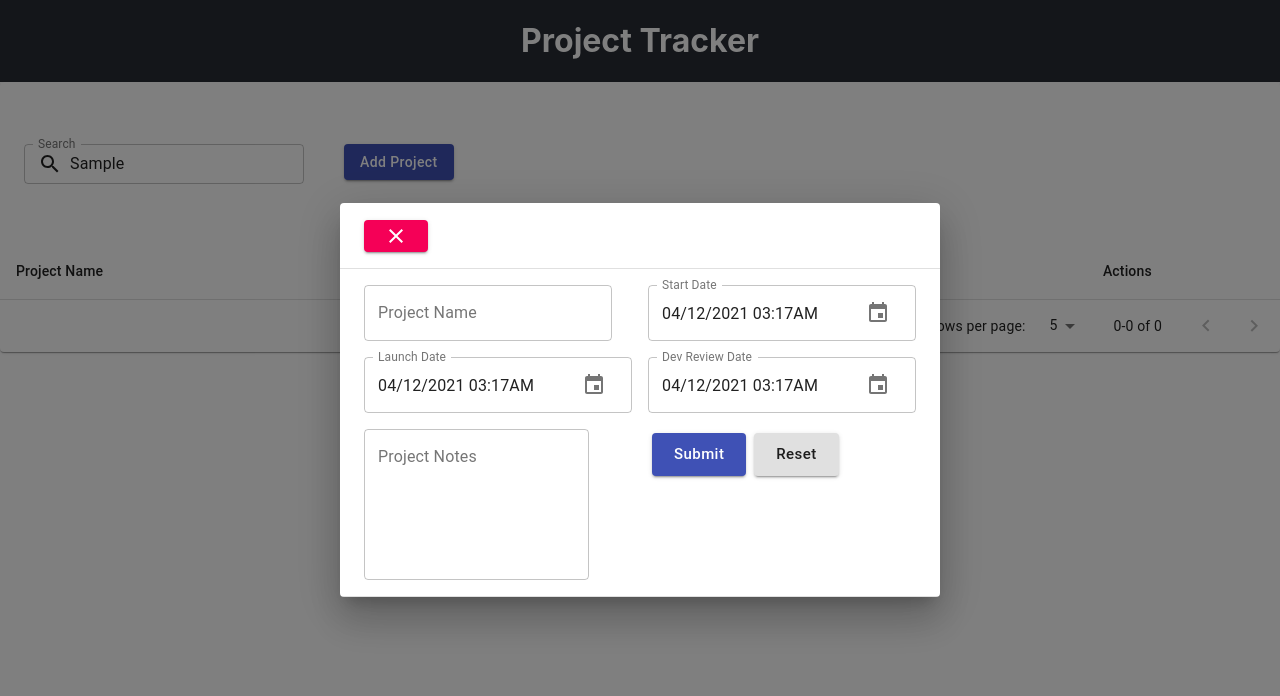
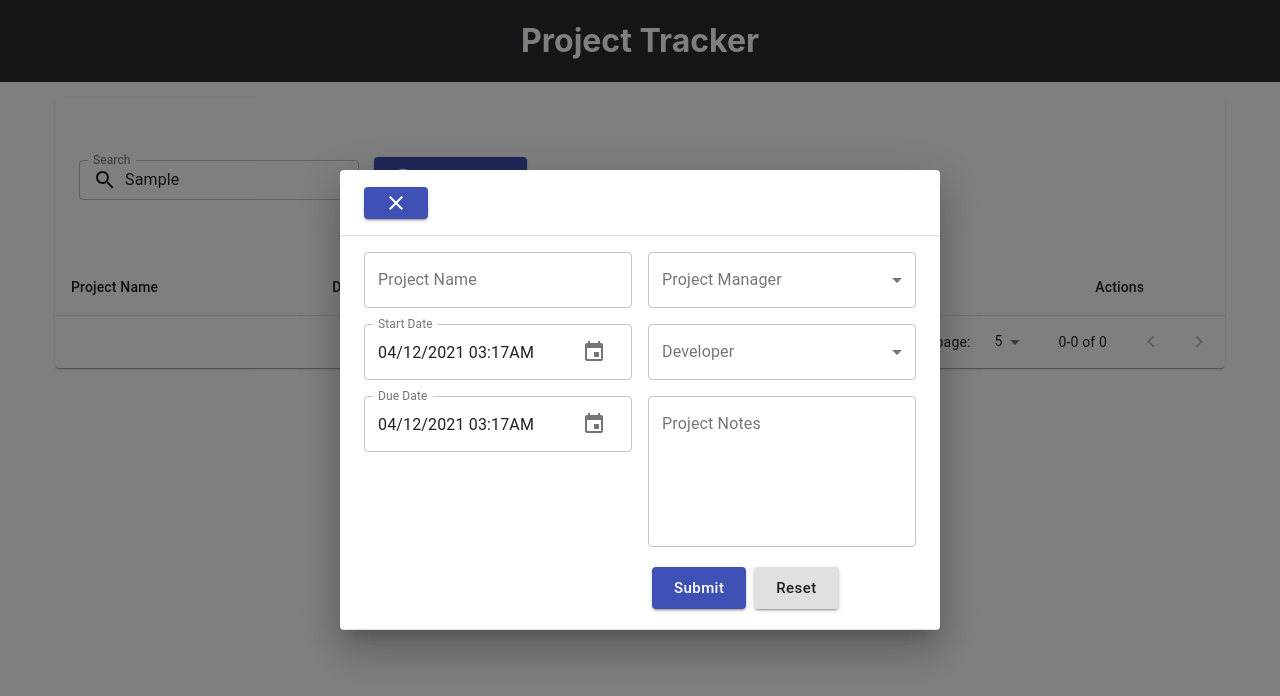
Before and after one commit to MKM421/project-tracker, a React (Create React App) app: page / in a window 1280 px wide. Both pictures are taken after typing "Sample" into the empty fields and a click on the button "Add Project". Shown: the top 696 px of the page. Built offline with nearby package versions, Linux system fonts and the light colour scheme.

Commit message:
polish UI

```diff
--- a/public/index.html
+++ b/public/index.html
@@ -24,7 +24,7 @@
       work correctly both with client-side routing and a non-root public URL.
       Learn how to configure a non-root public URL by running `npm run build`.
     -->
-    <title>React App</title>
+    <title>React Project Tracker</title>
   </head>
   <body>
     <noscript>You need to enable JavaScript to run this app.</noscript>
--- a/src/App.css
+++ b/src/App.css
@@ -6,7 +6,6 @@
   height: 40vmin;
   pointer-events: none;
 }
-
 
 .App-header {
   background-color: #282c34;
@@ -27,5 +26,16 @@
   padding:3em 5em;
 }
 .table-header .add-btn {
-  margin-left:40px;
+  margin-left:15px;
 }
+.project-container {
+  max-width:1170px;
+  margin:0 auto;
+  padding-top:1em;
+}
+.MuiFormControl-root {
+  display:flex !important;
+}
+.action-btn {
+  margin-right:7px !important;
+}
--- a/src/App.js
+++ b/src/App.js
@@ -10,7 +10,9 @@ function App() {
       <header className="App-header">
         <h1>Project Tracker</h1>
       </header>
-          <Projects/>
+      <div className="project-container">
+        <Projects/>
+      </div>
     </div>
   );
 }
--- a/src/components/Popup.js
+++ b/src/components/Popup.js
@@ -1,5 +1,5 @@
 import React from 'react'
-import { Dialog, DialogTitle, DialogContent, Typography, Button } from '@material-ui/core';
+import { Dialog, DialogTitle, DialogContent, Typography, Button, Tooltip } from '@material-ui/core';
 import CloseIcon from '@material-ui/icons/Close';
 
 export default function Popup(props) {
@@ -13,14 +13,16 @@ export default function Popup(props) {
           <Typography variant="h5" component="div">
             {title}
           </Typography>
+          <Tooltip title="close" arrow>
             <Button
-            color="secondary"
+              color="primary"
               variant="contained"
               size="small"
               className="button button--red"
               onClick={() => { setOpenPopup(false) }}>
               <CloseIcon />
             </Button>
+          </Tooltip>
         </div>
       </DialogTitle>
       <DialogContent dividers>
--- a/src/components/projects/AddProject.js
+++ b/src/components/projects/AddProject.js
@@ -3,7 +3,10 @@ import React, { useContext, useState } from 'react';
 import Toolbar from '@material-ui/core/Toolbar';
 import Controls from "../controls/Controls";
 import Snackbar from '@material-ui/core/Snackbar';
+import Tooltip from '@material-ui/core/Tooltip';
 import Alert from '@material-ui/lab/Alert';
+import AddIcon from '@material-ui/icons/Add';
+import AddCircleOutlineIcon from '@material-ui/icons/AddCircleOutline';
 import { v4 as uuidv4 } from 'uuid';
 // FILE IMPORTS
 import SearchItem from '../SearchItem';
@@ -28,7 +31,6 @@ const AddProject = (props) => {
     if (reason === 'clickaway') {
       return;
     }
-
     setOpenSnack(false);
   };
 
@@ -37,13 +39,16 @@ const AddProject = (props) => {
     <div>
       <Toolbar className="table-header">
         <SearchItem />
+        <Tooltip title="Add new project" arrow>
           <Controls.Button
             text="Add Project"
             color="primary"
-          size="medium"
+            size="large"
             className="add-btn"
+            startIcon={<AddCircleOutlineIcon/>}
             onClick={() => { setOpenPopup(true); }}
           />
+        </Tooltip>
       </Toolbar>
 
       <Snackbar open={openSnack} autoHideDuration={3000} onClose={handleSnackClose}>
@@ -56,7 +61,10 @@ const AddProject = (props) => {
         openPopup={openPopup}
         setOpenPopup={setOpenPopup}
       >
-        <ProjectForm initialProjectData={initialProjectData} addProject={addProject} />
+        <ProjectForm
+          initialProjectData={initialProjectData}
+          addProject={addProject}
+        />
 
       </Popup>
     </div>
--- a/src/components/projects/EditProject.js
+++ b/src/components/projects/EditProject.js
@@ -5,6 +5,7 @@ import { Grid } from '@material-ui/core';
 import { useForm, Form } from "./useProjectForm";
 import Controls from "../controls/Controls";
 import currentDateTime from '../../utils/currentDateTime';
+import { devList, pmList } from '../../utils/selectOptions';
 import ProjectsContext from '../../context/projects-context';
 
 
@@ -74,7 +75,7 @@ const EditProject = (props) => {
 
 
   return (
-    <Form onSubmit={handleSubmit}>
+    <Form id="form" onSubmit={handleSubmit}>
       <Grid container spacing={2}>
         <Grid item xs={6}>
           <Controls.Input
@@ -86,6 +87,15 @@ const EditProject = (props) => {
           />
         </Grid>
         <Grid item xs={6}>
+          <Controls.Select
+            name="projectManager"
+            label="Project Manager"
+            value={values.projectManager}
+            options={pmList}
+            onChange={handleInputChange}
+          />
+        </Grid>
+        <Grid item xs={6}>
           <Controls.DatePicker
             name="startDate"
             label="Start Date"
@@ -94,18 +104,19 @@ const EditProject = (props) => {
           />
         </Grid>
         <Grid item xs={6}>
-          <Controls.DatePicker
-            name="launchDate"
-            label="Launch Date"
-            value={values.launchDate}
+          <Controls.Select
+            name="dev"
+            label="Developer"
+            value={values.dev}
+            options={devList}
             onChange={handleInputChange}
           />
         </Grid>
         <Grid item xs={6}>
           <Controls.DatePicker
-            name="devReviewDate"
-            label="Dev Review Date"
-            value={values.devReviewDate}
+            name="dueDate"
+            label="Due Date"
+            value={values.dueDate}
             onChange={handleInputChange}
           />
         </Grid>
@@ -115,18 +126,18 @@ const EditProject = (props) => {
             label="Project Notes"
             multiline={true}
             rows={6}
-            value={values.projectNotes}
+            value={values.projectNotes.trim('')}
             onChange={handleInputChange}
             error={errors.fullName}
           />
           </Grid>
+          <Grid item xs={6}></Grid>
           <Grid item xs={6}>
             <Controls.Button
               type="submit"
               text="Update"
               color="primary"
             />
-
             <Controls.Button
               text="Reset"
               color="default"
--- a/src/components/projects/ProjectForm.js
+++ b/src/components/projects/ProjectForm.js
@@ -4,6 +4,7 @@ import { Grid } from '@material-ui/core';
 // FILE IMPORTS
 import Controls from "../../components/controls/Controls";
 import { useForm, Form } from "./useProjectForm";
+import { devList, pmList } from '../../utils/selectOptions';
 
 export default function ProjectForm(props) {
 
@@ -52,6 +53,15 @@ export default function ProjectForm(props) {
           />
         </Grid>
         <Grid item xs={6}>
+          <Controls.Select
+            name="projectManager"
+            label="Project Manager"
+            value={values.projectManager}
+            options={pmList}
+            onChange={handleInputChange}
+          />
+        </Grid>
+        <Grid item xs={6}>
           <Controls.DatePicker
             name="startDate"
             label="Start Date"
@@ -60,18 +70,19 @@ export default function ProjectForm(props) {
           />
         </Grid>
         <Grid item xs={6}>
-          <Controls.DatePicker
-            name="launchDate"
-            label="Launch Date"
-            value={values.launchDate}
+          <Controls.Select
+            name="dev"
+            label="Developer"
+            value={values.dev}
+            options={devList}
             onChange={handleInputChange}
           />
         </Grid>
         <Grid item xs={6}>
           <Controls.DatePicker
-            name="devReviewDate"
-            label="Dev Review Date"
-            value={values.devReviewDate}
+            name="dueDate"
+            label="Due Date"
+            value={values.dueDate}
             onChange={handleInputChange}
           />
         </Grid>
@@ -81,11 +92,12 @@ export default function ProjectForm(props) {
             label="Project Notes"
             multiline={true}
             rows={6}
-            value={values.projectNotes}
+            value={values.projectNotes.trim('')}
             onChange={handleInputChange}
             error={errors.fullName}
           />
           </Grid>
+          <Grid item xs={6}></Grid>
           <Grid item xs={6}>
             <Controls.Button
               type="submit"
--- a/src/components/projects/Projects.js
+++ b/src/components/projects/Projects.js
@@ -19,8 +19,9 @@ export default function Projects(props) {
   const initialProjectData = {
     projectName: '',
     startDate: new Date(),
-    launchDate: new Date(),
-    devReviewDate: new Date(),
+    dueDate: new Date(),
+    projectManager: '',
+    dev: '',
     lastModified: currentDateTime(),
     projectNotes: '',
     load: 0
--- a/src/components/projects/ProjectsList.js
+++ b/src/components/projects/ProjectsList.js
@@ -1,11 +1,12 @@
 // PACKAGE IMPORTS
-import React, { useState, useContext } from "react";
+import React, { useState, useContext, useEffect } from "react";
 import Button from '@material-ui/core/Button';
 import TableBody from '@material-ui/core/TableBody';
 import TableRow from '@material-ui/core/TableRow';
 import TableCell from '@material-ui/core/TableCell';
+import Tooltip from '@material-ui/core/Tooltip';
 import EditIcon from "@material-ui/icons/Edit";
-import CloseIcon from '@material-ui/icons/Close';
+import DeleteIcon from '@material-ui/icons/Delete';
 import Snackbar from '@material-ui/core/Snackbar';
 import Alert from '@material-ui/lab/Alert';
 import Dialog from '@material-ui/core/Dialog';
@@ -22,7 +23,9 @@ import { dateTimeOptions } from '../../utils/currentDateTime';
 
 const headCells = [
   { id: 'projectName', label: 'Project Name' },
-  { id: 'devReviewDate', label: 'Dev Review Date' },
+  { id: 'dueDate', label: 'Due Date' },
+  { id: 'projectManager', label:'PM' },
+  { id: 'dev', label:'Dev' },
   { id: 'lastModified', label: 'Last Modified' },
   { id: 'actions', label: 'Actions', disableSorting: true }
 ]
@@ -58,7 +61,6 @@ const ProjectsList = (props) => {
     if (reason === 'clickaway') {
       return;
     }
-
     setOpenSnack(false);
   };
 
@@ -66,7 +68,6 @@ const ProjectsList = (props) => {
     if (reason === 'clickaway') {
       return;
     }
-
     setOpenEditSnack(false);
   };
 
@@ -76,6 +77,20 @@ const ProjectsList = (props) => {
   }
 
 
+  // save data to localStorage
+  useEffect(() => {
+    localStorage.setItem('project-list', JSON.stringify(projects));
+  }, [projects]);
+
+  // get project data from local storage
+  useEffect(() => {
+    let savedProjects = localStorage.getItem('project-list');
+    if (savedProjects) {
+      //setProjects(JSON.parse(savedProjects))
+      //projectsDispatch({ type: 'ADD_PROJECT'});
+    }
+  }, [])
+
 
   return (
     <div className="table">
@@ -84,21 +99,34 @@ const ProjectsList = (props) => {
         <TableBody>
           {recordsAfterPagingAndSorting(filteredProjects).map(item => (
             <TableRow key={item.id}>
-              <TableCell onClick={() => routeToTracks(item.id)}>{item.projectName}</TableCell>
-              <TableCell onClick={() => routeToTracks(item.id)}>{item.devReviewDate.toLocaleString('en-US', dateTimeOptions)}</TableCell>
-              <TableCell onClick={() => routeToTracks(item.id)}>{item.lastModified}</TableCell>
+              <TableCell>{item.projectName}</TableCell>
+              <TableCell>{item.dueDate.toLocaleString('en-US', dateTimeOptions)}</TableCell>
+              <TableCell>{item.projectManager}</TableCell>
+              <TableCell>{item.dev}</TableCell>
+              <TableCell>{item.lastModified}</TableCell>
               <TableCell>
-                <Button className={"button"} color="secondary" variant="contained" size="small"
+                <Tooltip title="Edit project" arrow>
+                  <Button
+                    className="action-btn"
+                    color="primary"
+                    variant="contained"
+                    size="small"
                     onClick={() => { setOpenPopup(true); setProjClicked(item) }}
                   >
                     <EditIcon />
                   </Button>
+                </Tooltip>
+                <Tooltip title="Delete project" arrow>
                   <Button
-                  className={"button"} color="secondary" variant="contained" size="small"
+                    className={"button"}
+                    color="primary"
+                    variant="contained"
+                    size="small"
                     onClick={() => handleDeleteProject(item.id)}
                   >
-                  <CloseIcon />
+                    <DeleteIcon />
                   </Button>
+                </Tooltip>
               </TableCell>
             </TableRow>
           )
@@ -140,7 +168,11 @@ const ProjectsList = (props) => {
         openPopup={openPopup}
         setOpenPopup={setOpenPopup}
       >
-        <EditProject initialProjectData={initialProjectData} projClicked={projClicked} setOpenPopup={setOpenPopup} setOpenEditSnack={setOpenEditSnack}/>
+        <EditProject
+          initialProjectData={initialProjectData}
+          projClicked={projClicked}
+          setOpenPopup={setOpenPopup}
+          setOpenEditSnack={setOpenEditSnack}/>
       </Popup>
     </div>
   )
--- /dev/null
+++ b/src/utils/selectOptions.js
@@ -0,0 +1,16 @@
+export const devList = [
+    { id: 'Pete', title: 'Pete' },
+    { id: 'Kim', title: 'Kim' },
+    { id: 'James', title: 'James' },
+]
+
+export const pmList = [
+    { id: 'Laura', title: 'Laura' },
+    { id: 'Mike', title: 'Mike' },
+    { id: 'Allison', title: 'Allison' },
+]
+
+export const handoffOptions = [
+    { id: 'fpo', title: 'FPO' },
+    { id: 'final', title: 'final' },
+]
```
Lines whose indentation alone changed are shown as unchanged.
